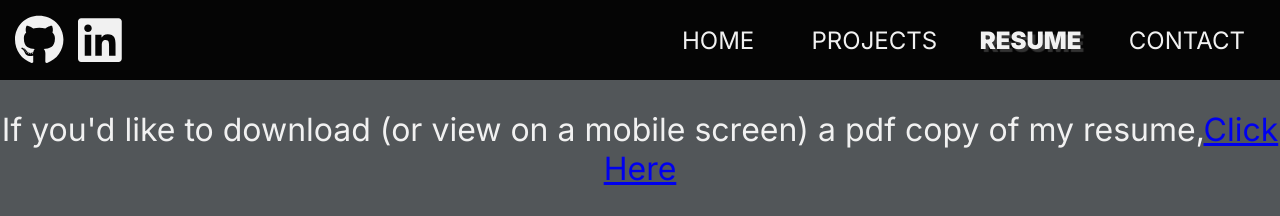
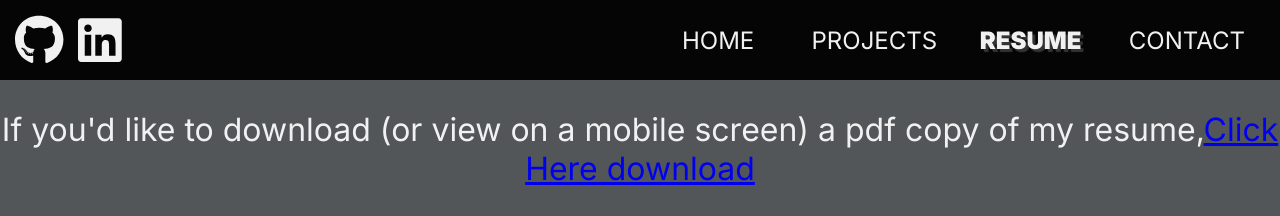
Before and after one commit to mseaman26/portfolio_3, a Next.js app: page /resume in a window 1280 px wide. Shown: the top 216 px of the page. Built offline with nearby package versions, Linux system fonts and the light colour scheme; grey boxes are pictures that could not be loaded.

Commit message:
another attemp at resume rendering

```diff
--- a/app/resume/page.jsx
+++ b/app/resume/page.jsx
@@ -1,19 +1,62 @@
+'use client'
 import styles from './resumePage.module.css'
+import { useEffect, useState } from 'react'
+import { useRouter } from 'next/navigation'
 import Resume from '../Components/resume/pdfComp'
 import PDFViewer from '../Components/resume/pdfViewer'
 
 export default function ResumePage(){
 
+    const router = useRouter()
 
+
+    const [screenSize, setScreenSize] = useState(
+        {}
+      );
+
+    screenSize.width <= 992 ? router.push('images/Resume.pdf') : {}
+    const handleResize = () => {
+        setScreenSize({
+          width: window.innerWidth,
+          height: window.innerHeight,
+        });
+      };
+
+    useEffect(() => {
+        handleResize();
+        window.addEventListener('resize', handleResize);
+        return () => {
+          window.removeEventListener('resize', handleResize);
+        };
+      }, []);
+
+    useEffect(() => {
+        console.log(screenSize.width)
+    }, [screenSize])
     return(
         <main className={styles.container}>
-            <h1 className={styles.header}>If you'd like to download (or view on a mobile screen) a pdf copy of my resume,<span><a
+            <h1 className={styles.header}>If you'd like to download (or view on a mobile screen) a pdf copy of my resume,
+            {screenSize.width > 992 ? (
+                <span className={styles.downloadPDF}><a
                 href="/images/Resume.pdf"
                 alt="alt text"
                 target="_blank"
                 download={true}
                 rel="noopener noreferrer"
-            >Click Here</a></span></h1>
+                >Click Here download</a>
+                </span>
+            ) : (
+                <span className={styles.viewPDF}><a
+                    href="/images/Resume.pdf"
+                    alt="alt text"
+                    target="_blank"
+                    rel="noopener noreferrer"
+                >Click Here to View</a>
+                </span>
+            )}
+
+
+            </h1>
             <iframe src="https://docs.google.com/document/d/e/2PACX-1vTesKNuhGVSf4A7OBf9NBg2E2h1jGPAbhNEID1PUptgd7UdwDUvbXRBvm5OwCOzW_o_tsEeHOvgfXFZ/pub?embedded=true"></iframe>
         </main>
     )
```
